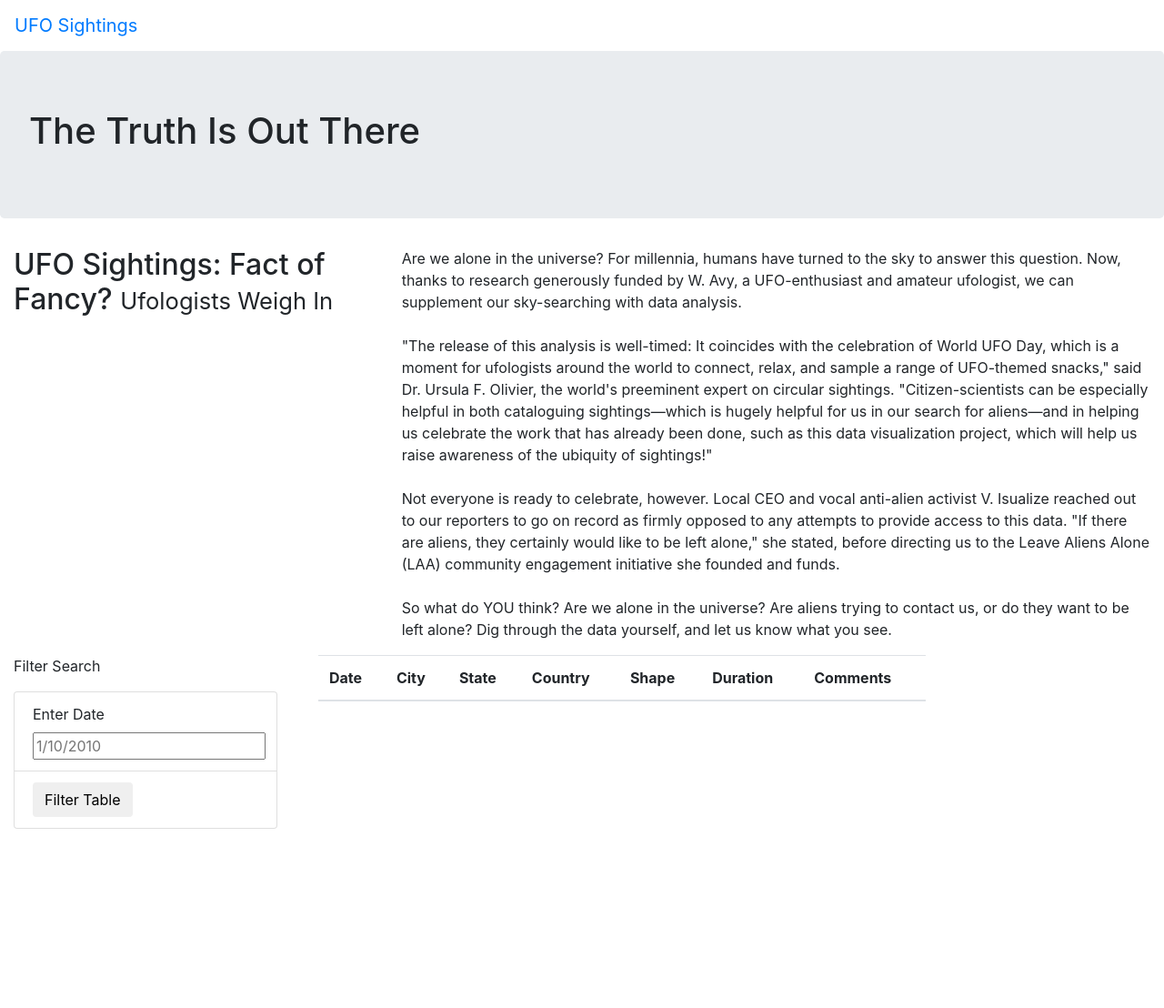
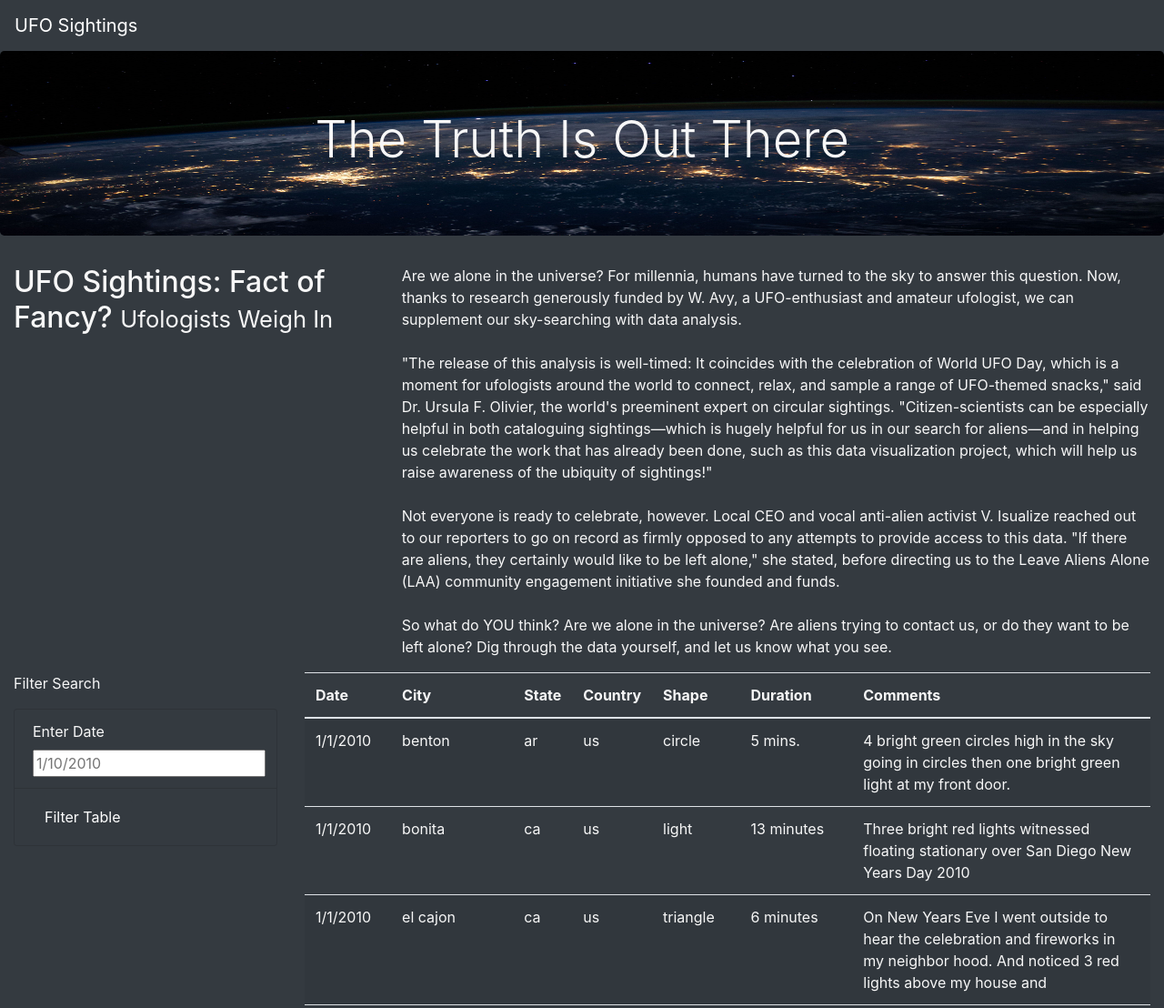
Before and after one commit to kohb1469/UFOs, a plain HTML site: page index.html in a window 1280 px wide. Shown: the top 1108 px of the page at 91% size. Before the commit the page ends 911 px from the top, so only its background shows below. Drawn offline with nearby package versions, Linux system fonts and the light colour scheme.

Commit message:
finished website html

```diff
--- a/index.html
+++ b/index.html
@@ -13,13 +13,13 @@
     />
     <link rel="stylesheet" href="static/css/style.css">
 </head>
-<body>
+<body class="bg-dark">
     <div class="wrapper">
-        <nav class="navbar navbar-expand-lg">
+        <nav class="navbar navbar-dark bg-dark navbar-expand-lg">
             <a class="navbar-brand" href="index.html">UFO Sightings</a>
         </nav>
         <div class="jumbotron">
-            <h1>The Truth Is Out There</h1>
+            <h1 class="display-4">The Truth Is Out There</h1>
         </div>
     </div>
 
@@ -40,21 +40,22 @@
     <div class="container-fluid">
         <div class="row">
             <div class="col-md-3">
-                <form>
+                <form class="bg-dark">
                     <p>Filter Search</p>
-                    <ul class="list-group">
-                        <li class="list-group-item">
+                    <ul class="list-group bg-dark">
+                        <li class="list-group-item bg-dark" style="font-family: inherit; font-size: 1rem;">
                             <label for="date">Enter Date</label>
                             <input type="text" placeholder="1/10/2010" id="datetime" />
                         </li>
-                        <li class="list-group-item">
-                            <button id="filter-btn" type="button" class="btn btn-default">Filter Table</button>
+                        <li class="list-group-item bg-dark" style="font-family: inherit; font-size: 1rem;">
+                            <button id="filter-btn" type="button" class="btn btn-dark">
+                                Filter Table
+                            </button>
                         </li>
                     </ul>
                 </form>
 
             </div>
-            <div class="col-md-9">
             <div class="col-md-9">
                 <table class="table table-striped">
                     <thead>
@@ -72,8 +73,11 @@
                 </table>
             </div>
         </div>
+
     </div>
-    </div>
+    <script src="https://cdnjs.cloudflare.com/ajax/libs/d3/4.11.0/d3.js"></script>
+    <script src="js/data.js"></script>
+    <script src="js/app.js"></script>
 
 </body>
 
--- a/static/css/style.css
+++ b/static/css/style.css
@@ -0,0 +1,10 @@
+body {
+
+    color: #f7f7f7;
+  }
+
+  .jumbotron {
+    background-image: url("../../images/nasa.jpg");
+    background-size: 100% 100%;
+    text-align: center;
+  }
```
Also changed, not shown: images/nasa.jpg (added). Lines whose indentation alone changed are shown as unchanged.
